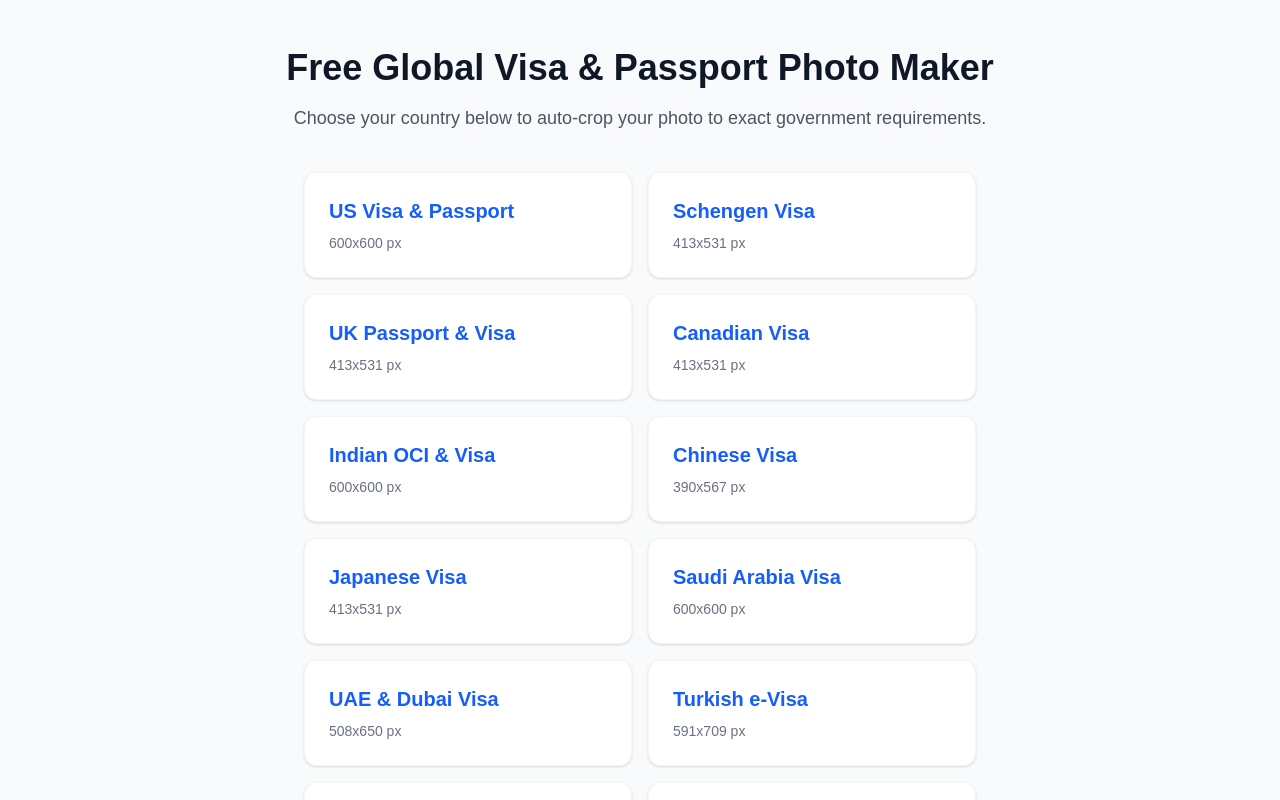
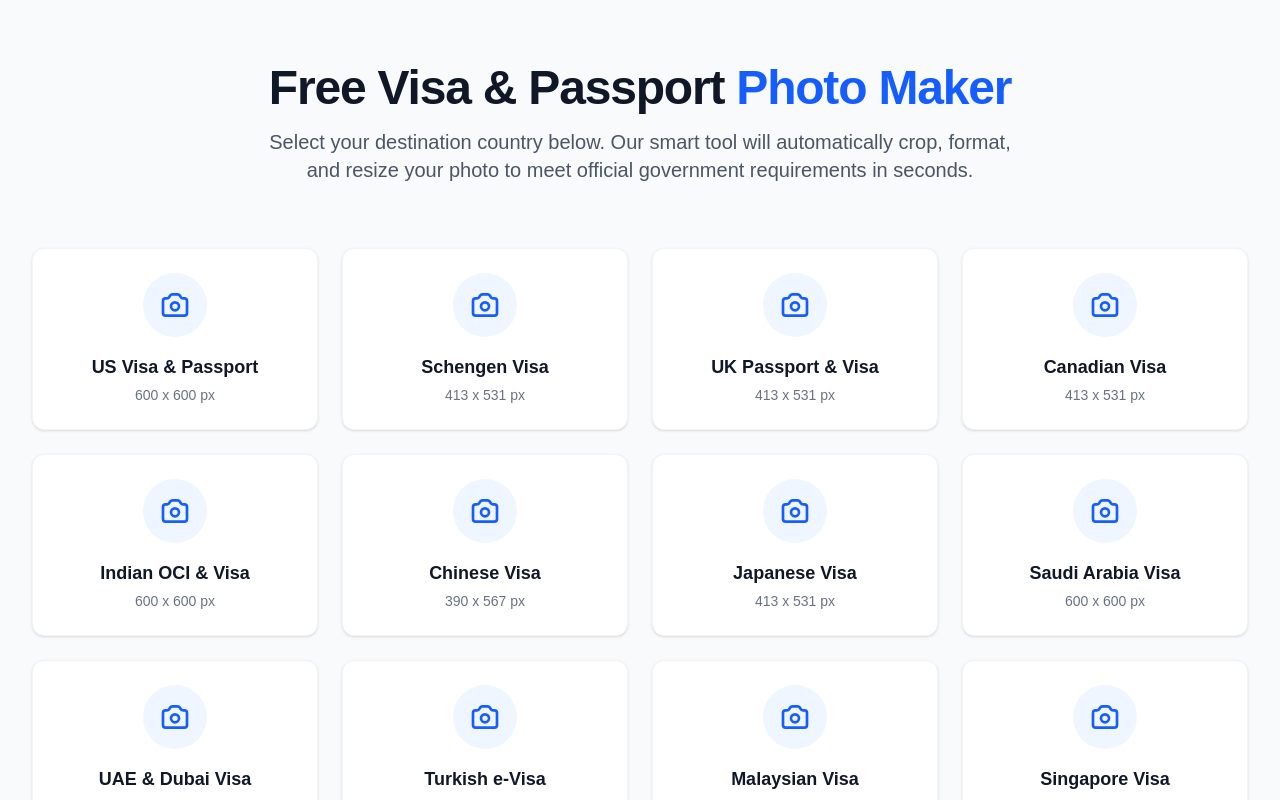
Before and after one commit to khoubbane/visa-photo-maker, a Next.js app: page / in a window 1280 px wide. Shown: the top 800 px of the page. Built offline with nearby package versions, Linux system fonts and the light colour scheme.

Commit message:
Update page.tsx
page d'accueil

```diff
--- a/app/page.tsx
+++ b/app/page.tsx
@@ -1,32 +1,51 @@
 import Link from 'next/link';
 import { visaData } from '../data/visas';
 
-export default function Home() {
+export const metadata = {
+  title: 'Free Visa & Passport Photo Maker Online | All Countries',
+  description: 'Create perfect, compliant visa and passport photos for US, Schengen, UK, Canada, and 50+ countries. 100% Free, online, and high quality.',
+};
+
+export default function HomePage() {
   return (
-    <div className="min-h-screen bg-gray-50 flex flex-col items-center py-12 px-4 dark:bg-gray-900">
-      <div className="text-center mb-10">
-        <h1 className="text-4xl font-extrabold text-gray-900 dark:text-white">
-          Free Global Visa & Passport Photo Maker
+    <div className="min-h-screen bg-gray-50 dark:bg-gray-900 py-16 px-4 sm:px-6 lg:px-8">
+      {/* Hero Section */}
+      <div className="text-center max-w-3xl mx-auto mb-16">
+        <h1 className="text-5xl font-extrabold text-gray-900 dark:text-white tracking-tight mb-4">
+          Free Visa & Passport <span className="text-blue-600">Photo Maker</span>
         </h1>
-        <p className="mt-4 text-lg text-gray-600 dark:text-gray-400">
-          Choose your country below to auto-crop your photo to exact government requirements.
+        <p className="text-xl text-gray-600 dark:text-gray-300">
+          Select your destination country below. Our smart tool will automatically crop, format, and resize your photo to meet official government requirements in seconds.
         </p>
       </div>
 
-      <div className="grid grid-cols-1 sm:grid-cols-2 gap-4 w-full max-w-2xl">
+      {/* Grid dyal l-Boldan */}
+      <div className="max-w-7xl mx-auto">
+        <div className="grid grid-cols-1 sm:grid-cols-2 md:grid-cols-3 lg:grid-cols-4 gap-6">
           {visaData.map((visa) => (
             <Link
               key={visa.country}
               href={`/${visa.country}-visa-photo`}
-            className="flex flex-col p-6 bg-white dark:bg-gray-800 rounded-xl shadow-sm hover:shadow-md transition-shadow border border-gray-100 dark:border-gray-700"
+              className="bg-white dark:bg-gray-800 rounded-xl shadow-sm hover:shadow-md transition-shadow duration-200 border border-gray-100 dark:border-gray-700 p-6 flex flex-col items-center text-center group"
             >
-            <h2 className="text-xl font-bold text-blue-600 dark:text-blue-400">{visa.title}</h2>
-            <p className="mt-2 text-sm text-gray-500 dark:text-gray-400">
-              {visa.width}x{visa.height} px
+              <div className="w-16 h-16 bg-blue-50 dark:bg-gray-700 rounded-full flex items-center justify-center mb-4 group-hover:scale-110 transition-transform duration-200">
+                {/* Iconn sghira (SVG) */}
+                <svg className="w-8 h-8 text-blue-600 dark:text-blue-400" fill="none" stroke="currentColor" viewBox="0 0 24 24">
+                  <path strokeLinecap="round" strokeLinejoin="round" strokeWidth="2" d="M3 9a2 2 0 012-2h.93a2 2 0 001.664-.89l.812-1.22A2 2 0 0110.07 4h3.86a2 2 0 011.664.89l.812 1.22A2 2 0 0018.07 7H19a2 2 0 012 2v9a2 2 0 01-2 2H5a2 2 0 01-2-2V9z"></path>
+                  <path strokeLinecap="round" strokeLinejoin="round" strokeWidth="2" d="M15 13a3 3 0 11-6 0 3 3 0 016 0z"></path>
+                </svg>
+              </div>
+              <h2 className="text-lg font-bold text-gray-900 dark:text-white mb-1 group-hover:text-blue-600 dark:group-hover:text-blue-400 transition-colors">
+                {visa.title}
+              </h2>
+              <p className="text-sm text-gray-500 dark:text-gray-400">
+                {visa.width} x {visa.height} px
               </p>
             </Link>
           ))}
         </div>
       </div>
+
+    </div>
   );
 }
```
Lines whose indentation alone changed are shown as unchanged.
